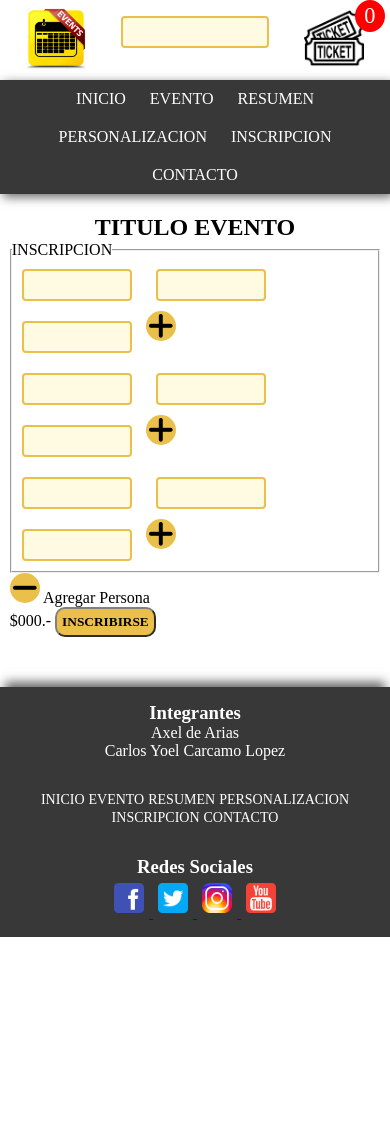
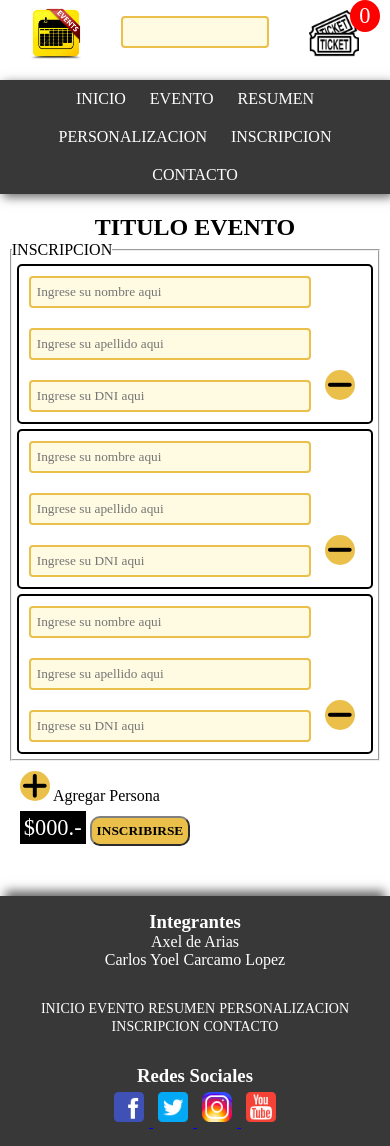
Before and after one commit to Chinooyoel/TP-ProgramacionWeb, a PHP site: page /inscripcion.html in a window 390 px wide. Before the commit the page ends 937 px from the top, so only its background shows below. Run offline with PHP 8.4, Linux system fonts and the light colour scheme.

Commit message:
responsive de la pagina inscripcion.html

```diff
--- a/estilos/estilosinscripcion.css
+++ b/estilos/estilosinscripcion.css
@@ -12,3 +12,23 @@
 .seccion_inscripcion{
     margin-top: 20px;
 }
+#valor_total{
+    background: black;
+    color:white;
+    font-size: 1.4em;
+    padding: 4px;
+}
+form > div{
+    margin:10px;
+}
+
+@media (max-width: 480px){
+    .celdas{
+        border: 2px solid black;
+        border-radius: 5px;
+        margin:5px;
+    }
+    .celdas input{
+        width: 80%;
+    }
+}
--- a/estilos/header-footer-fondo.css
+++ b/estilos/header-footer-fondo.css
@@ -202,6 +202,9 @@ footer {
 
 @media (max-width: 768px)
 {
+    header img{
+        width: 50px;
+    }
   .iconos {
       width: 40px;
       height: 40px;
--- a/inscripcion.html
+++ b/inscripcion.html
@@ -52,30 +52,30 @@
             <fieldset>
                 <legend>INSCRIPCION</legend>
                 <div class="celdas">
-                    <input type="text">
-                    <input type="text">
-                    <input type="text">
-                    <img src="imgs/iconosuma.png" class="boton_redondo">
+                    <input type="text" placeholder="Ingrese su nombre aqui">
+                    <input type="text" placeholder="Ingrese su apellido aqui">
+                    <input type="text" placeholder="Ingrese su DNI aqui">
+                    <img src="imgs/iconomenos.png" class="boton_redondo">
                 </div>
                 <div class="celdas">
-                    <input type="text">
-                    <input type="text">
-                    <input type="text">
-                    <img src="imgs/iconosuma.png" class="boton_redondo">
+                    <input type="text" placeholder="Ingrese su nombre aqui">
+                    <input type="text" placeholder="Ingrese su apellido aqui">
+                    <input type="text" placeholder="Ingrese su DNI aqui">
+                    <img src="imgs/iconomenos.png" class="boton_redondo">
                 </div>
                 <div class="celdas">
-                    <input type="text">
-                    <input type="text">
-                    <input type="text">
-                    <img src="imgs/iconosuma.png" class="boton_redondo">
+                    <input type="text" placeholder="Ingrese su nombre aqui">
+                    <input type="text" placeholder="Ingrese su apellido aqui">
+                    <input type="text" placeholder="Ingrese su DNI aqui">
+                    <img src="imgs/iconomenos.png" class="boton_redondo">
                 </div>
             </fieldset>
             <div>
-                <img src="imgs/iconomenos.png" class="boton_redondo">
+                <img src="imgs/iconosuma.png" class="boton_redondo">
                 <span>Agregar Persona</span>
             </div>
             <div>
-                <span>$000.-</span>
+                <span id="valor_total">$000.-</span>
                 <button>INSCRIBIRSE</button>
             </div>
         </form>
```
